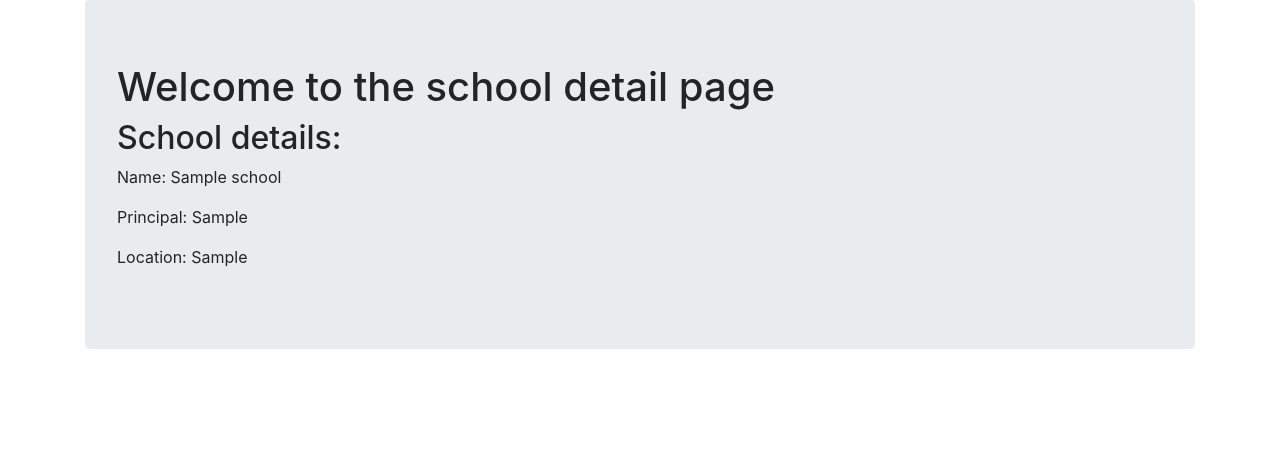
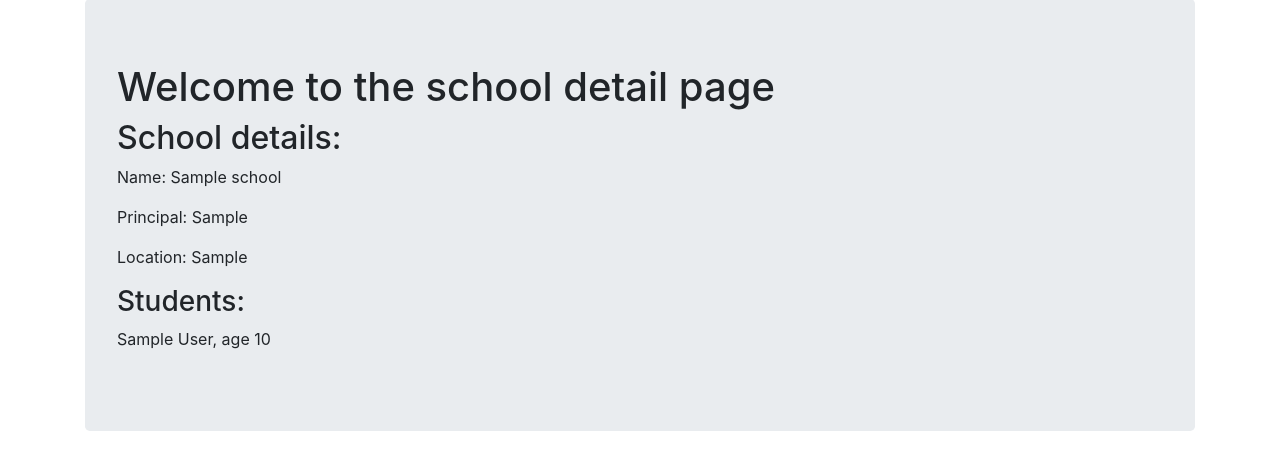
Before and after one commit to JaworskiAleksander/hello_world, a Django app: template hello_world_CBV/basic_app/templates/basic_app/school_detail.html in a window 1280 px wide. Shown: the part 57-527 px from the top of the page. Run offline with Django 3.2, Linux system fonts and the light colour scheme; the template is opened without the code that fills it: values that come from a table or form of the project are taken from there, others are empty; tables that the repository leaves empty hold one stand-in row (values such as "Sample post"); some libraries are stand-ins or nearby versions.

Commit message:
added listing of all students that attend to that school

```diff
--- a/hello_world_CBV/basic_app/templates/basic_app/school_detail.html
+++ b/hello_world_CBV/basic_app/templates/basic_app/school_detail.html
@@ -6,6 +6,10 @@
     <p>Name: {{school_detail.name}}</p>
     <p>Principal: {{school_detail.principal}}</p>
     <p>Location: {{school_detail.location}}</p>
+    <h3>Students:</h3>
+    {% for student in school_detail.students.all %}
+        <p>{{ student.name }}, age {{ student.age }}</p>
+    {% endfor %}
 
 </div>
 {% endblock %}
```
